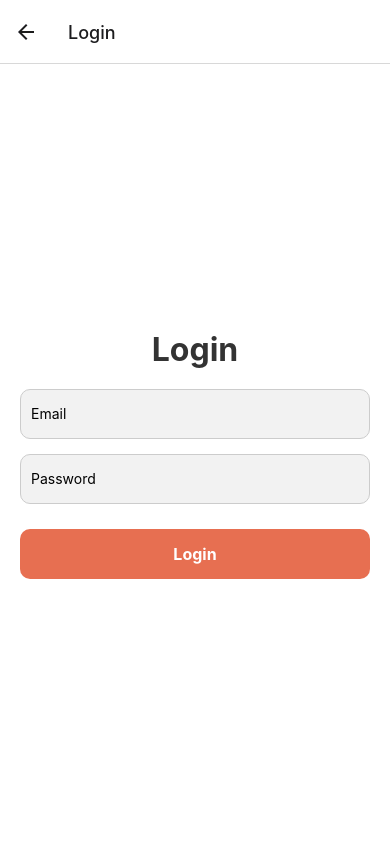
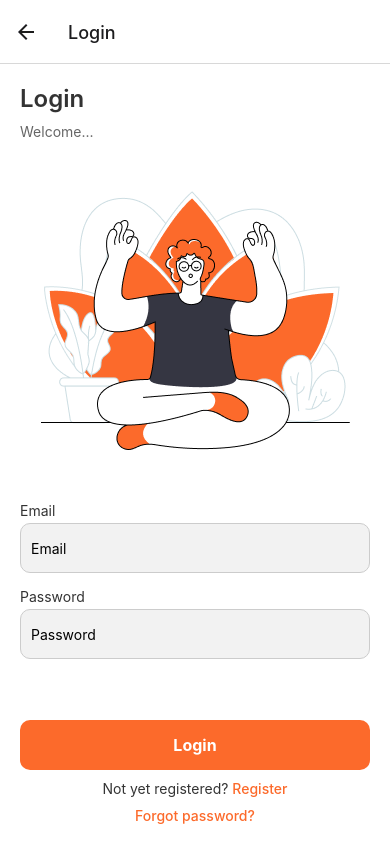
Before and after one commit to AbhiRami007/WalkSync, a React Native app: screen /Login in a window 390 px wide. Built offline with nearby package versions, Linux system fonts and the light colour scheme.

Commit message:
updating login and dashboard

```diff
--- a/src/screens/Dashboard.tsx
+++ b/src/screens/Dashboard.tsx
@@ -1,10 +1,27 @@
-import React from 'react';
-import {View, Text, StyleSheet, TouchableOpacity } from 'react-native';
+import React, { useState, useEffect } from 'react';
+import { View, Text, StyleSheet, TouchableOpacity } from 'react-native';
 
-const Dashboard = ({ navigation, setIsUserLoggedIn}: any) => {
-  const handleLogout = async () => {
-    setIsUserLoggedIn(false);
-};
+const Dashboard = ({ navigation }: any) => {
+  const [isTracking, setIsTracking] = useState(false);
+  const [steps, setSteps] = useState(1000);
+
+  useEffect(() => {
+    let stepInterval: any;
+    if (isTracking) {
+      // Start incrementing steps every second
+      stepInterval = setInterval(() => {
+        setSteps((prevSteps) => prevSteps + 1);
+      }, 1000);
+    } else if (!isTracking && stepInterval) {
+      clearInterval(stepInterval); // Clear interval when tracking stops
+    }
+    return () => clearInterval(stepInterval); // Clean up interval on unmount
+  }, [isTracking]);
+
+  const handleStartStopTracking = () => {
+    setIsTracking((prevTracking) => !prevTracking);
+  };
+
   return (
     <View style={styles.container}>
       {/* Header */}
@@ -14,7 +31,7 @@ const Dashboard = ({ navigation, setIsUserLoggedIn}: any) => {
       {/* Activity Cards */}
       <View style={styles.cardsContainer}>
         <View style={styles.cardtwo}>
-          <Text style={styles.cardValue}>1000</Text>
+          <Text style={styles.cardValue}>{steps}</Text>
           <Text style={styles.cardLabel}>Steps</Text>
         </View>
         <View style={styles.card}>
@@ -31,14 +48,22 @@ const Dashboard = ({ navigation, setIsUserLoggedIn}: any) => {
         </View>
       </View>
 
-      {/* Start Tracking Button */}
-      <TouchableOpacity style={styles.startTrackingButton}>
-        <Text style={styles.buttonText}>Start Tracking</Text>
+      {/* Start/Stop Tracking Button */}
+      <TouchableOpacity
+        style={isTracking?styles.stopTrackingButton:styles.startTrackingButton}
+        onPress={handleStartStopTracking}
+      >
+        <Text style={isTracking?styles.buttonText:styles.buttonTextWhite}>
+          {isTracking ? 'Stop Tracking' : 'Start Tracking'}
+        </Text>
       </TouchableOpacity>
 
       {/* View Activity Log Button */}
-      <TouchableOpacity style={styles.viewLogButton} onPress={() => navigation.navigate('ActivityLog')}>
-        <Text style={[styles.buttonText, {color: '#5E83FB', marginLeft: 8}]}>
+      <TouchableOpacity
+        style={styles.viewLogButton}
+        onPress={() => navigation.navigate('ActivityLog')}
+      >
+        <Text style={styles.buttonText}>
           View activity log
         </Text>
       </TouchableOpacity>
@@ -75,7 +100,7 @@ const styles = StyleSheet.create({
     alignItems: 'center',
     marginVertical: 8,
     shadowColor: '#000',
-    shadowOffset: {width: 0, height: 1},
+    shadowOffset: { width: 0, height: 1 },
     shadowOpacity: 0.2,
     shadowRadius: 1.41,
     elevation: 2,
@@ -88,7 +113,7 @@ const styles = StyleSheet.create({
     alignItems: 'center',
     marginVertical: 8,
     shadowColor: '#000',
-    shadowOffset: {width: 0, height: 1},
+    shadowOffset: { width: 0, height: 1 },
     shadowOpacity: 0.2,
     shadowRadius: 1.41,
     elevation: 2,
@@ -109,6 +134,13 @@ const styles = StyleSheet.create({
     alignItems: 'center',
     marginVertical: 20,
   },
+  stopTrackingButton:{
+    backgroundColor: '#fff',
+    borderRadius: 25,
+    paddingVertical: 15,
+    alignItems: 'center',
+    marginVertical: 20,
+  },
   viewLogButton: {
     flexDirection: 'row',
     backgroundColor: '#ffffff',
@@ -117,10 +149,15 @@ const styles = StyleSheet.create({
     alignItems: 'center',
     justifyContent: 'center',
   },
-  buttonText: {
+  buttonTextWhite: {
     fontSize: 16,
     color: '#FFF',
   },
+  buttonText:{
+    fontSize: 16,
+    color: '#5E83FB',
+    marginLeft: 8
+  }
 });
 
 export default Dashboard;
--- a/src/screens/Login.tsx
+++ b/src/screens/Login.tsx
@@ -1,42 +1,101 @@
 import React, { useState } from 'react';
-import { Text, TextInput, TouchableOpacity, StyleSheet, Alert } from 'react-native';
+import { Text, TextInput, TouchableOpacity, StyleSheet, Alert, Image, View } from 'react-native';
 import { SafeAreaView } from 'react-native-safe-area-context';
 import { loginUser } from '../services/api.service';
 
-const Login = ({ setIsUserLoggedIn }: any) => {
+const Login = ({ setIsUserLoggedIn, navigation }: any) => {
   const [email, setEmail] = useState('');
   const [password, setPassword] = useState('');
+  const [errors, setErrors] = useState({
+    email: '',
+    password: '',
+  });
+
+  const validateFields = () => {
+    let valid = true;
+    let newErrors = {
+      email: '',
+      password: '',
+    };
+
+    if (!email.trim()) {
+      newErrors.email = 'Email is required';
+      valid = false;
+    }
+    if (!password) {
+      newErrors.password = 'Password is required';
+      valid = false;
+    }
+    setErrors(newErrors);
+    return valid;
+  };
 
   const handleLogin = async () => {
+    if (validateFields()) {
       try {
         await loginUser(email, password);
         setIsUserLoggedIn(true);
       } catch (error) {
         Alert.alert('Login Failed', 'Please check your credentials.');
       }
+    }
   };
 
   return (
     <SafeAreaView style={styles.container}>
-      <Text style={styles.title}>Login</Text>
+      <View>
+        <Text style={styles.heading}>Login</Text>
+        <Text style={styles.subtitle}>Welcome...</Text>
+      </View>
+
+      {/* Login Screen Image */}
+      <Image source={require('../assets/loginImage.png')} style={styles.image} />
+
+      <View>
+        <Text style={styles.label}>Email</Text>
         <TextInput
           style={styles.input}
           placeholder="Email"
           value={email}
-        onChangeText={setEmail}
+          onChangeText={text => {
+            setEmail(text);
+            setErrors({...errors, email: ''});
+          }}
           keyboardType="email-address"
           autoCapitalize="none"
         />
+        {errors.email && <Text style={styles.errorText}>{errors.email}</Text>}
+
+        <Text style={styles.label}>Password</Text>
         <TextInput
           style={styles.input}
           placeholder="Password"
           value={password}
-        onChangeText={setPassword}
+          onChangeText={text => {
+            setPassword(text);
+            setErrors({...errors, password: ''});
+          }}
           secureTextEntry
         />
+        {errors.password && <Text style={styles.errorText}>{errors.password}</Text>}
+      </View>
+
+      {/* Footer with Login Button and Options */}
+      <View style={styles.footerContainer}>
         <TouchableOpacity style={styles.loginButton} onPress={handleLogin}>
           <Text style={styles.loginButtonText}>Login</Text>
         </TouchableOpacity>
+
+        <TouchableOpacity onPress={() => navigation.navigate('SignUp')}>
+          <Text style={styles.footerText}>
+            Not yet registered? <Text style={styles.linkText}>Register</Text>
+          </Text>
+        </TouchableOpacity>
+
+        <TouchableOpacity>
+          <Text style={styles.linkText}>Forgot password?</Text>
+        </TouchableOpacity>
+      </View>
     </SafeAreaView>
   );
 };
@@ -48,14 +107,34 @@ const styles = StyleSheet.create({
     flex: 1,
     padding: 20,
     backgroundColor: '#FFFFFF',
-    justifyContent: 'center',
+    justifyContent: "space-between",
   },
-  title: {
-    fontSize: 32,
-    fontWeight: 'bold',
-    textAlign: 'center',
+  heading: {
+    fontSize: 24,
+    fontWeight: '600',
+    color: '#333',
+    marginBottom: 10,
+  },
+  subtitle: {
+    fontSize: 14,
+    color: '#666',
     marginBottom: 20,
+  },
+  label: {
+    fontSize: 14,
     color: '#333',
+    marginBottom: 4,
+  },
+  errorText: {
+    color: '#e63946',
+    fontSize: 12,
+    marginBottom: 10,
+  },
+  image: {
+    width: '100%',
+    resizeMode: 'contain',
+    marginBottom: 20,
+    alignSelf: 'center',
   },
   input: {
     height: 50,
@@ -67,15 +146,29 @@ const styles = StyleSheet.create({
     backgroundColor: '#F2F2F2',
   },
   loginButton: {
-    backgroundColor: '#E76F51',
+    width:'100%',
+    backgroundColor: '#FC6A2B',
     paddingVertical: 15,
     borderRadius: 10,
     alignItems: 'center',
-    marginTop: 10,
   },
   loginButtonText: {
     color: '#FFFFFF',
     fontWeight: 'bold',
     fontSize: 16,
   },
+  footerContainer: {
+    alignItems: 'center',
+    marginTop: 15,
+  },
+  footerText: {
+    color: '#343434',
+    fontSize: 14,
+    marginVertical: 10,
+  },
+  linkText: {
+    color: '#FC6A2B',
+    fontSize: 14,
+    fontWeight: '500',
+  },
 });
--- a/src/screens/Profile.tsx
+++ b/src/screens/Profile.tsx
@@ -161,7 +161,7 @@ const styles = StyleSheet.create({
     marginTop: 5,
   },
   logoutButton: {
-    backgroundColor: '#FF3B30',
+    backgroundColor: '#FC6A2B',
     paddingVertical: 15,
     alignItems: 'center',
     borderRadius: 50,
```
Also changed, not shown: src/screens/Logout.tsx (deleted, +0 -19 lines), src/assets/loginImage.png (added), 1 other file (tests, documents, lock files or other folders). Lines whose indentation alone changed are shown as unchanged.
